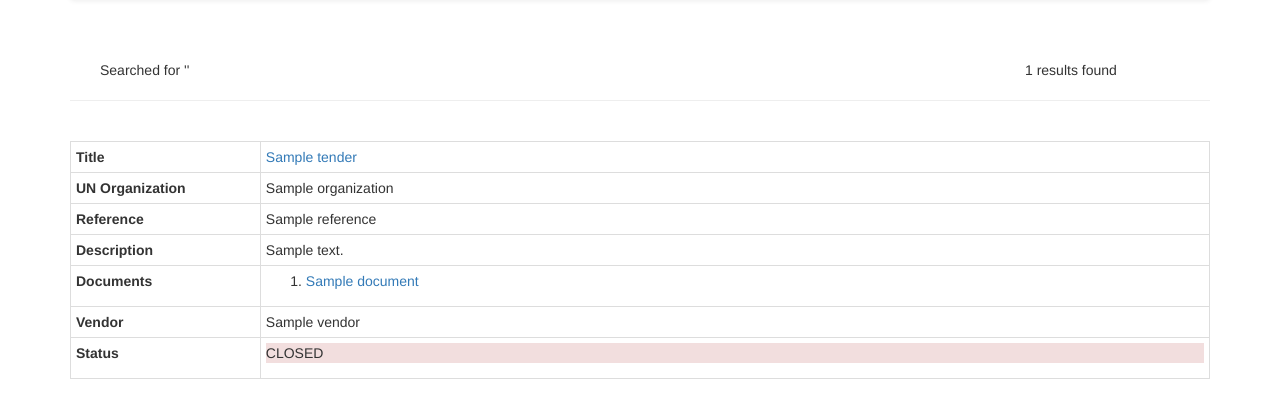
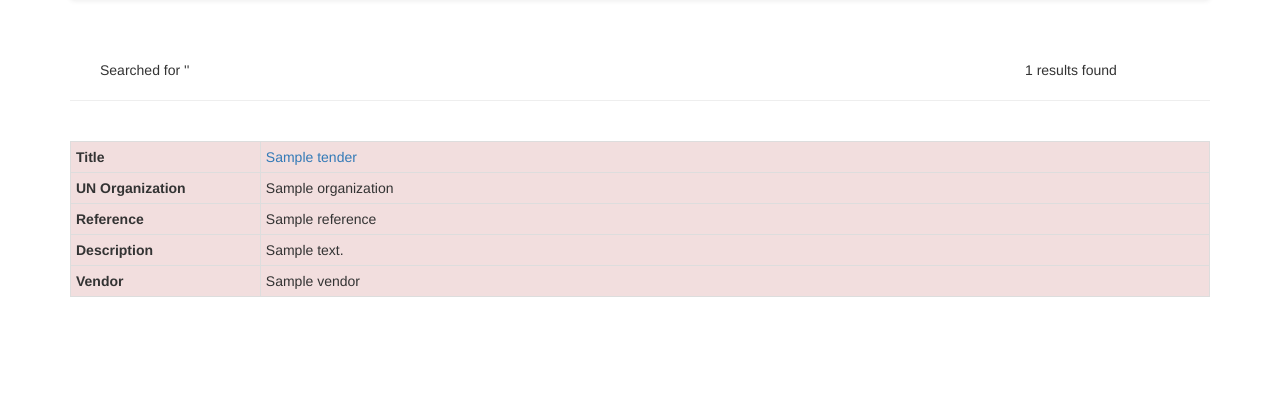
Before and after one commit to eaudeweb/edw-scratch, a Python web app: template scratch/templates/search.html in a window 1280 px wide. Shown: the part 52-470 px from the top of the page. Run offline with Jinja, Linux system fonts and the light colour scheme; the template is opened without the code that fills it: most values are stand-ins (such as "Sample title", 1, 10 or a date in 2020); some libraries are stand-ins or nearby versions.

Commit message:
tempaltes: update search results

```diff
--- a/scratch/models.py
+++ b/scratch/models.py
@@ -32,7 +32,6 @@ class Tender(db.Model):
 
 class TenderDocument(db.Model):
     __tablename__ = 'tender_document'
-    __searchable__ = ['name']
 
     id = Column(Integer, primary_key=True)
     name = Column(String(255), nullable=True)
--- a/scratch/templates/search.html
+++ b/scratch/templates/search.html
@@ -11,7 +11,7 @@
   </div>
   <hr></br>
   {% for tender in results %}
-    <table class='table table-condensed table-hover table-bordered'>
+    <table {% if tender.winner %}class='table table-condensed table-bordered bg-danger'{% else %}class='table table-condensed table-bordered'{% endif %}>
       <tr>
         <th class="col-sm-2">Title</th>
         <td><a href="{{ url_for('.tender', tender_id=tender.id) }}">{{ tender.title }}</a></td>
@@ -29,26 +29,8 @@
         <td>{{ tender.description|safe }}</td>
       </tr>
       <tr>
-        <th class="col-sm-2">Documents</th>
-        <td><ol>
-          {% for document in tender.documents %}
-            <li>
-              <a href='{{ document.download_url }}'>{{ document.name }}</a>
-            </li>
-          {% endfor %}
-        </ol></td>
-      </tr>
-      <tr>
         <th>Vendor</th>
         <td>{% if tender.winner %}{{ tender.winner.0.vendor }}{% endif %}</td>
-      </tr>
-      <tr>
-        <th>Status</th>
-        <td>
-          {% if tender.winner %}<p class="bg-danger">CLOSED</p>
-          {% else %}<p class="bg-success">OPEN</p>
-          {% endif %}
-        </td>
       </tr>
     </table>
     </br>
```
